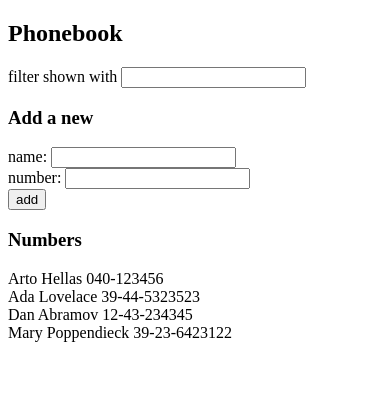
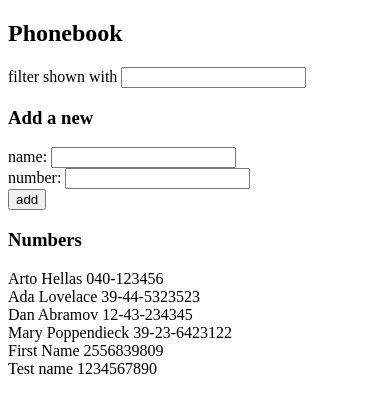
Before and after one commit to jvinjam/FullStackCourse, a React (Vite) app in the folder part2/phonebook/: page / in a window 390 px wide. Shown: the top 412 px of the page. Built offline with nearby package versions, Linux system fonts and the light colour scheme; data requests are answered from the project's data file.

Commit message:
part2 exercises - phonebook : 2.12 & 2.13 changes Sending data to the server & extract communication with the backend into a separate module.

```diff
--- a/part2/phonebook/db.json
+++ b/part2/phonebook/db.json
@@ -19,6 +19,16 @@
       "name": "Mary Poppendieck",
       "number": "39-23-6423122",
       "id": "4"
+    },
+    {
+      "id": "08dc",
+      "name": "First Name",
+      "number": "2556839809"
+    },
+    {
+      "id": "179a",
+      "name": "Test name",
+      "number": "1234567890"
     }
   ]
 }
--- a/part2/phonebook/src/App.jsx
+++ b/part2/phonebook/src/App.jsx
@@ -1,8 +1,8 @@
 import { useState, useEffect } from 'react'
-import axios from 'axios'
 
 import PersonForm from './components/PersonForm'
 import Persons from './components/Persons'
+import personService from './services/persons'
 
 const Filter = ({ searchStr, handleMethod }) => <div>filter shown with <input value={searchStr} onChange={handleMethod} /></div>
 
@@ -13,8 +13,9 @@ const App = () => {
   const [filter, setFilter] = useState('')
 
   useEffect(() => {
-    axios.get('http://localhost:3001/persons')
-      .then(response => setPersons(response.data))
+    personService.getAll()
+      .then(initialData => setPersons(initialData))
+      .catch(error => alert('error: ', error))
   }, [])
 
   const handleNewPerson = (event) => setNewName(event.target.value)
@@ -33,7 +34,14 @@ const App = () => {
       return
     }
     if (newName.length > 0 && newNumber.length > 0) {
-      setPersons(persons.concat({ name: newName, number: newNumber }))
+      const newObj = {
+        name: newName,
+        number: newNumber
+      }
+
+      personService.create(newObj)
+        .then(returnedPerson => setPersons(persons.concat(returnedPerson)))
+        .catch(error => alert('error: ', error))
       setNewName('')
       setNewNumber('')
     }
--- /dev/null
+++ b/part2/phonebook/src/services/persons.js
@@ -0,0 +1,14 @@
+import axios from 'axios'
+const baseUrl = 'http://localhost:3001/persons'
+
+const getAll = () => {
+	return axios.get(baseUrl)
+		.then(response => response.data)
+}
+
+const create = newObject => {
+	return axios.post(baseUrl, newObject)
+		.then(response => response.data)
+}
+
+export default { getAll, create }
```
